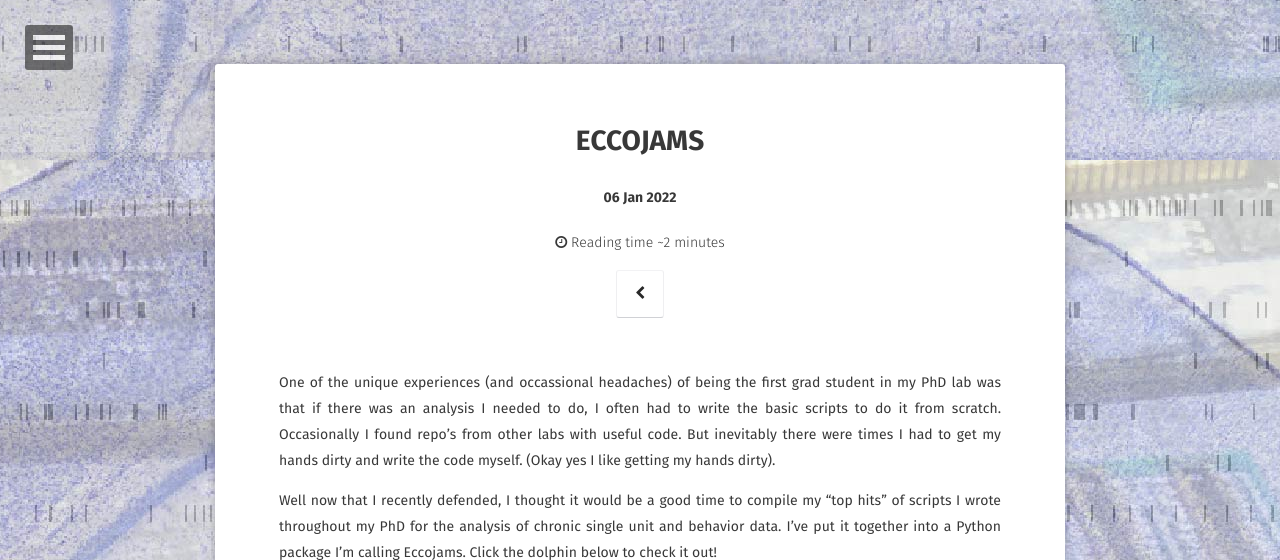
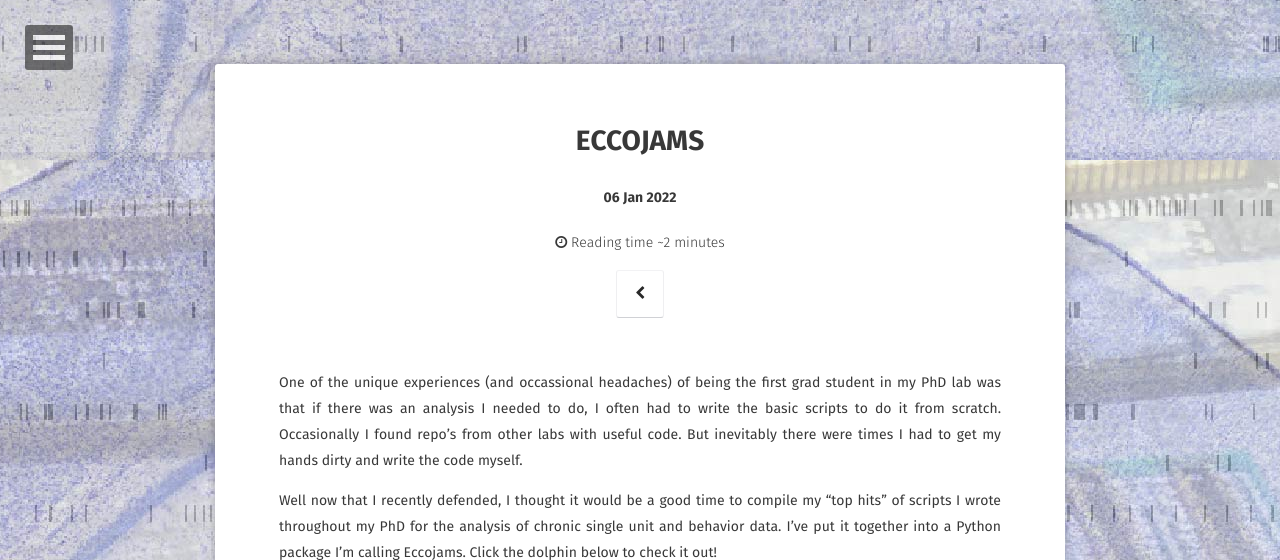
Before and after one commit to sbrunwas/sbrunwas.github.io, a Jekyll site: the page built from _posts/2022-01-06-eccojams-post.md, in a window 1280 px wide and 1400 px high, cut to the strip 0-560 px from the top of the window. Built offline with Jekyll 4.4.1, drawn with Linux system fonts in a browser that asks for light colours; some web fonts are replaced; some of the changed text lies outside the part shown.

Commit message:
Update 2022-01-06-eccojams-post.md

```diff
--- a/_posts/2022-01-06-eccojams-post.md
+++ b/_posts/2022-01-06-eccojams-post.md
@@ -7,7 +7,7 @@ tags: [Python, neural data, spikes, package, lab]
 comments: false
 ---
 
-One of the unique experiences (and occassional headaches) of being the first grad student in my PhD lab was that if there was an analysis I needed to do, I often had to write the basic scripts to do it from scratch.  Occasionally I found repo's from other labs with useful code.  But inevitably there were times I had to get my hands dirty and write the code myself.  (Okay yes I like getting my hands dirty).
+One of the unique experiences (and occassional headaches) of being the first grad student in my PhD lab was that if there was an analysis I needed to do, I often had to write the basic scripts to do it from scratch.  Occasionally I found repo's from other labs with useful code.  But inevitably there were times I had to get my hands dirty and write the code myself.
 
 Well now that I recently defended, I thought it would be a good time to compile my "top hits" of scripts I wrote throughout my PhD for the analysis of chronic single unit and behavior data.  I've put it together into a Python package I'm calling Eccojams.  Click the dolphin below to check it out!
 
```
Also changed, not shown: other parts of _posts/2022-01-06-eccojams-post.md (+1 -1 lines).
